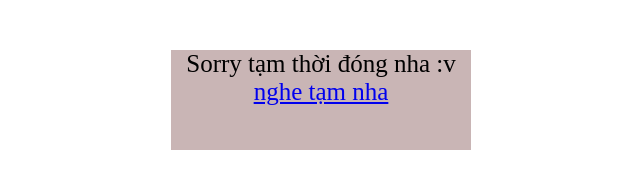
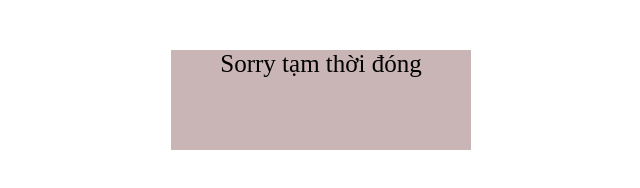
Before and after one commit to achin62/ptn, a plain HTML site: page index.html in a window 1280 px wide. Shown: the whole page, without its empty margins (319-959 px from the left). Drawn offline with Linux system fonts and the light colour scheme.

Commit message:
Update index.html

```diff
--- a/index.html
+++ b/index.html
@@ -9,8 +9,8 @@
 <body>
     <div style="height: 100px; width: 300px; background: rgb(201, 181, 181);
     font-size: 25px; margin: 0 auto 0; margin-top: 50px;text-align: center;">
-        Sorry tạm thời đóng nha :v
-       <a href="https://achin62.github.io/nhg/"> nghe tạm nha</a>
+        Sorry tạm thời đóng
+
     </div>
 </body>
 </html>
```
